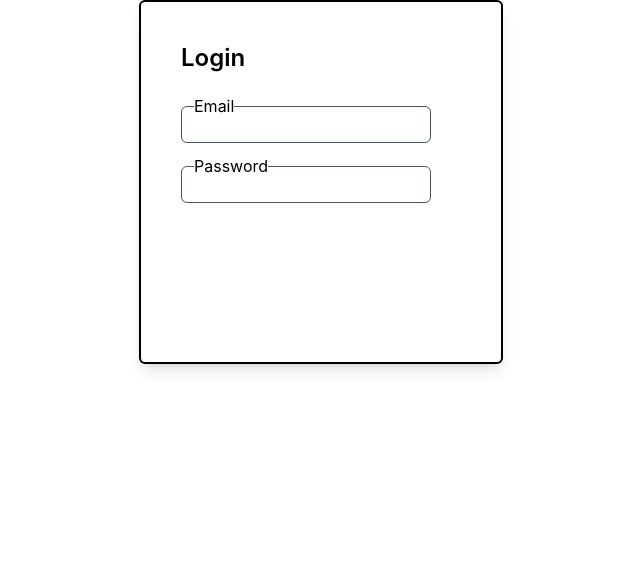
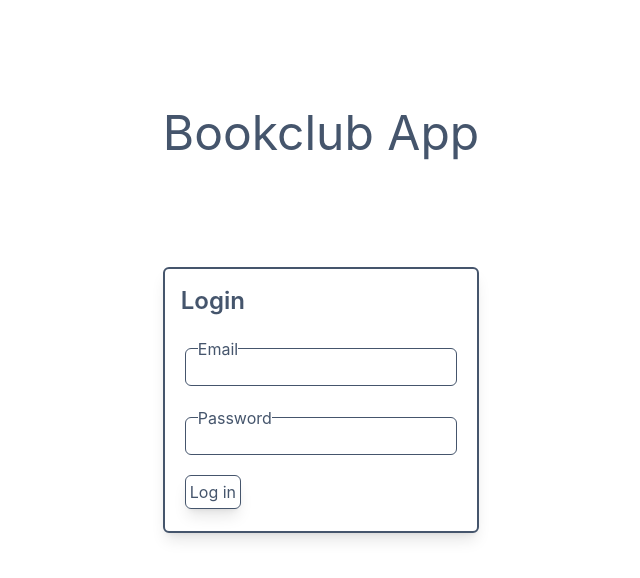
Before and after one commit to LynSab/Bookclub-app, a Vue app in the folder bookclub-frontend/: page /login in a window 1280 px wide. Shown: the top 578 px of the page, without its empty margins (319-959 px from the left). Built offline with nearby package versions, Linux system fonts and the light colour scheme.

Commit message:
adjust positioning and add button

```diff
--- a/bookclub-frontend/src/components/TextInput.vue
+++ b/bookclub-frontend/src/components/TextInput.vue
@@ -3,7 +3,7 @@
 </script>
 
 <template>
-  <div class="box-content size-10">
+  <div>
     <fieldset class="block m-5 text-base border rounded-md border-slate-600">
       <legend class="mt-3 ml-3">{{props.legendText}}</legend>
       <input class="outline-none" />
--- a/bookclub-frontend/src/views/Login.vue
+++ b/bookclub-frontend/src/views/Login.vue
@@ -3,11 +3,17 @@
 </script>
 
 <template>
-  <div class="box-content shadow-lg size-80 border-2 rounded-md m-auto p-5">
-    <h1 class="m-5 text-2xl font-semibold">Login</h1>
+  <div class="grid grid-rows-3 h-screen place-content-center">
+    <div class="text-5xl text-slate-600 col-start-2 self-center">
+      <h1>Bookclub App</h1>
+    </div>
 
-    <TextInput legend-text="Email"/>
-    <TextInput legend-text="Password"/>
+    <div class="shadow-lg border-2 rounded-md text-slate-600 bg-white row-start-2 col-start-2">
+      <h1 class="m-4 text-2xl font-semibold">Login</h1>
+      <TextInput legend-text="Email"/>
+      <TextInput legend-text="Password"/>
+      <button class="shadow-lg border-1 rounded-md p-1 ml-5 cursor-pointer active:bg-slate-200">Log in</button>
+    </div>
   </div>
 </template>
 
```
